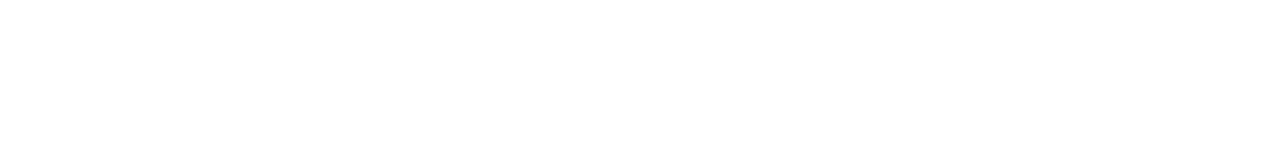
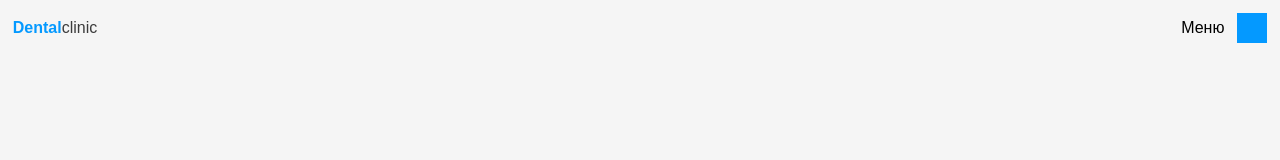
Before and after one commit to ldrv565/dental.my, a plain HTML site: page app/index.html in a window 1280 px wide. Drawn offline with Linux system fonts and the light colour scheme.

Commit message:
Примерный смысл БЭМ

```diff
--- a/app/index.html
+++ b/app/index.html
@@ -10,7 +10,33 @@
 </head>
 
 <body>
+    <div class="header">
+        <div class="logo">
+            <span class="logo__element1">Dental</span><span class="logo__element2">clinic</span>
+        </div>
+        <div class="menu-button header__menu-button">
+            <span class="menu-button__text">
+                Меню
+            </span>
+            <div class="menu-button__icon">
+            </div>
+        </div>
+    </div>
+    <div class="main">
+        <div class="card">
+            <div class="block">
+                <div class="block__header">
 
+                </div>
+                <div class="block__header block__header-border">
+
+                </div>
+                <div class="block__text">
+
+                </div>
+            </div>
+        </div>
+    </div>
 </body>
 
 </html>
--- a/app/sass/main.sass
+++ b/app/sass/main.sass
@@ -0,0 +1,41 @@
+$blue: #0499ff
+$grey: #3c3c3c
+$light_grey: #9b9b9b
+
+$columns: 25
+$offset: 1vw
+$atom: (100vw / $columns)
+
+body
+    margin: 0
+    background: #f5f5f5
+    font-family: sans-serif
+
+.header
+    display: flex
+    align-items: center
+    width: 25 * $atom - 2*$offset
+    position: absolute
+    padding: $offset
+    justify-content: space-between
+
+.logo
+    &__element1
+        color: $blue
+        font-weight: bold
+    &__element2
+        color: $grey
+
+.menu-button
+    display: flex
+    align-items: center
+    &__text
+        margin-right: $offset
+    &__icon
+        background: $blue
+        height: 30px
+        width: 30px
+        float: right
+
+.header__menu-button
+    float: right
```
Also changed, not shown: app/css/main.css.
